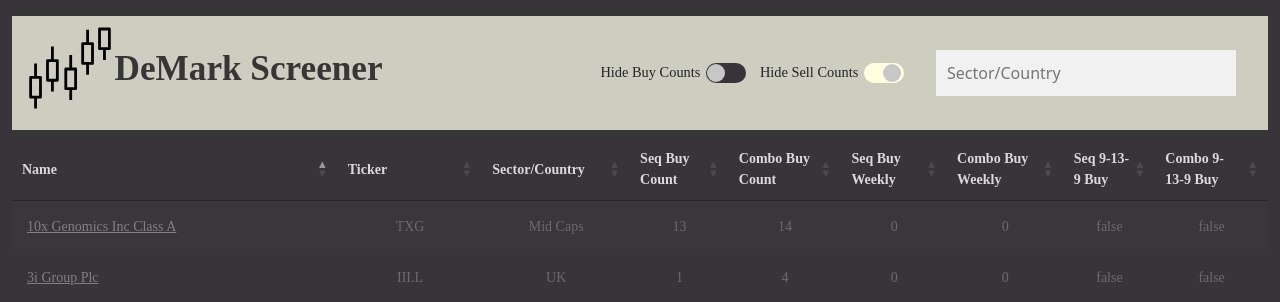
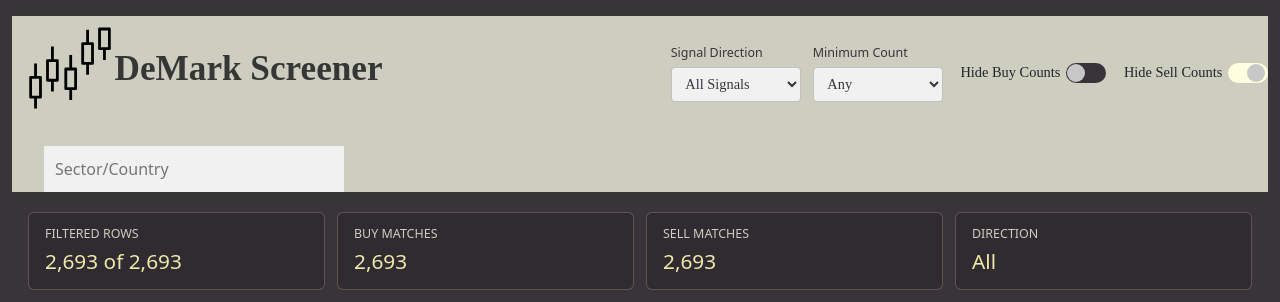
Before and after one commit to jvorndran/DeMark_Screener_Website, a Flask app: page / in a window 1280 px wide. Shown: the top 302 px of the page. Run offline with Flask 3, Linux system fonts and the light colour scheme; lists and menus that the app fills with data are empty; some libraries are stand-ins or nearby versions; some web fonts are replaced.

Commit message:
feat: add signal filters to screener

```diff
--- a/website/static/css/screener_style.css
+++ b/website/static/css/screener_style.css
@@ -38,7 +38,8 @@ body {
     align-items: center;
     justify-content: flex-end;
     flex-grow: 1;
-    gap: 0.5rem
+    flex-wrap: wrap;
+    gap: 0.75rem
 }
 
 .toggle-button{
@@ -48,6 +49,54 @@ body {
     gap: 0.4em;
     font-family: Typold, serif;
     font-size: 0.9rem
+}
+
+.signal-control{
+    display: grid;
+    gap: 0.25rem;
+    color: var(--jet);
+    font-size: 0.78rem;
+    font-weight: 450;
+}
+
+.signal-control select{
+    min-width: 130px;
+    border: 1px solid rgba(57, 52, 58, 0.25);
+    border-radius: 4px;
+    background: #f1f1f1;
+    color: var(--jet);
+    font-family: Typold, serif;
+    font-size: 0.9rem;
+    padding: 0.45rem 0.6rem;
+}
+
+.signal-summary{
+    display: grid;
+    grid-template-columns: repeat(4, minmax(120px, 1fr));
+    gap: 0.75rem;
+    margin: 0.75rem 1rem;
+}
+
+.signal-summary div{
+    background: #2f2b31;
+    border: 1px solid rgba(221, 188, 149, 0.28);
+    border-radius: 6px;
+    color: whitesmoke;
+    display: grid;
+    gap: 0.15rem;
+    padding: 0.75rem 1rem;
+}
+
+.signal-summary strong{
+    color: palegoldenrod;
+    font-size: 1.3rem;
+    font-weight: 500;
+}
+
+.summary-label{
+    color: #CDCDC0;
+    font-size: 0.78rem;
+    text-transform: uppercase;
 }
 
 .container {
@@ -365,3 +414,9 @@ input[type=submit] {
   background-color: DodgerBlue !important;
   color: #ffffff;
 }
+
+@media (max-width: 900px) {
+    .signal-summary{
+        grid-template-columns: repeat(2, minmax(120px, 1fr));
+    }
+}
--- a/website/templates/screener.html
+++ b/website/templates/screener.html
@@ -23,8 +23,48 @@
 
         let buyColumns = [3, 4, 5, 6, 7, 8];
         let sellColumns = [9, 10, 11, 12, 13, 14];
+        let buyFields = ['seq_buy_d', 'combo_buy_d', 'seq_buy_w', 'combo_buy_w', 'seq_b_9139', 'combo_b_9139'];
+        let sellFields = ['seq_sell_d', 'combo_sell_d', 'seq_sell_w', 'combo_sell_w', 'seq_s_9139', 'combo_s_9139'];
+
+        function maxSignalCount(row, fields) {
+            return fields.reduce(function (maxCount, field) {
+                let value = parseFloat(row[field]);
+                return Math.max(maxCount, Number.isNaN(value) ? 0 : value);
+            }, 0);
+        }
+
+        function rowMatchesSignalFilter(row, minimumCount, direction) {
+            let buyMax = maxSignalCount(row, buyFields);
+            let sellMax = maxSignalCount(row, sellFields);
+
+            if (minimumCount === 0 && direction === 'all') {
+                return true;
+            }
+            if (direction === 'buy') {
+                return buyMax >= minimumCount;
+            }
+            if (direction === 'sell') {
+                return sellMax >= minimumCount;
+            }
+            if (direction === 'both') {
+                return buyMax >= minimumCount && sellMax >= minimumCount;
+            }
+            return buyMax >= minimumCount || sellMax >= minimumCount;
+        }
 
         $(document).ready(function () {
+            $.fn.dataTable.ext.search.push(function (settings, data, dataIndex) {
+                if (settings.nTable.id !== 'demark-table') {
+                    return true;
+                }
+
+                let minimumCount = parseInt($('#minimum-signal').val(), 10);
+                let direction = $('#signal-direction').val();
+                let row = settings.aoData[dataIndex]._aData;
+
+                return rowMatchesSignalFilter(row, minimumCount, direction);
+            });
+
             let table = $('#demark-table').DataTable({
                 orderClasses: false,
                 "dom": 't p',
@@ -71,6 +111,23 @@
 
             });
 
+            function updateSignalSummary() {
+                let minimumCount = parseInt($('#minimum-signal').val(), 10);
+                let direction = $('#signal-direction').val();
+                let filteredCount = table.rows({search: 'applied'}).count();
+                let buyMatches = count_data.filter(function (row) {
+                    return maxSignalCount(row, buyFields) >= minimumCount;
+                }).length;
+                let sellMatches = count_data.filter(function (row) {
+                    return maxSignalCount(row, sellFields) >= minimumCount;
+                }).length;
+
+                $('#results-count').text(filteredCount.toLocaleString() + ' of ' + count_data.length.toLocaleString());
+                $('#buy-signal-count').text(buyMatches.toLocaleString());
+                $('#sell-signal-count').text(sellMatches.toLocaleString());
+                $('#active-direction').text(direction.charAt(0).toUpperCase() + direction.slice(1));
+            }
+
             $('#toggle-buy-columns').on('change', function () {
                 let isVisible = !$(this).is(':checked');
 
@@ -89,9 +146,18 @@
 
             });
 
-            $('#myInput').on('keyup', function () {
+            $('#signal-direction, #minimum-signal').on('change', function () {
+                table.draw();
+                updateSignalSummary();
+            });
+
+            table.on('draw', updateSignalSummary);
+
+            $('#myInput').on('keyup change input', function () {
                 table.column(2).search(this.value).draw();
             });
+
+            updateSignalSummary();
 
         });
 
@@ -109,6 +175,27 @@
                                                alt="Logo"> DeMark Screener</h1>
 
             <div class="toggle-buttons-container">
+
+                <div class="signal-control">
+                    <span>Signal Direction</span>
+                    <select id="signal-direction">
+                        <option value="all">All Signals</option>
+                        <option value="buy">Buy Only</option>
+                        <option value="sell">Sell Only</option>
+                        <option value="both">Buy And Sell</option>
+                    </select>
+                </div>
+
+                <div class="signal-control">
+                    <span>Minimum Count</span>
+                    <select id="minimum-signal">
+                        <option value="0">Any</option>
+                        <option value="8">8+</option>
+                        <option value="9">9+</option>
+                        <option value="12">12+</option>
+                        <option value="13">13+</option>
+                    </select>
+                </div>
 
                 <div class="toggle-button">
                     <input type="checkbox" id="toggle-buy-columns"/>Hide Buy Counts<label
@@ -130,6 +217,25 @@
 
         </div>
     </nav>
+
+    <div class="signal-summary">
+        <div>
+            <span class="summary-label">Filtered Rows</span>
+            <strong id="results-count">0</strong>
+        </div>
+        <div>
+            <span class="summary-label">Buy Matches</span>
+            <strong id="buy-signal-count">0</strong>
+        </div>
+        <div>
+            <span class="summary-label">Sell Matches</span>
+            <strong id="sell-signal-count">0</strong>
+        </div>
+        <div>
+            <span class="summary-label">Direction</span>
+            <strong id="active-direction">All</strong>
+        </div>
+    </div>
 
     <div class="dataTables-container">
         <table id="demark-table" class="stripe hover">
```
